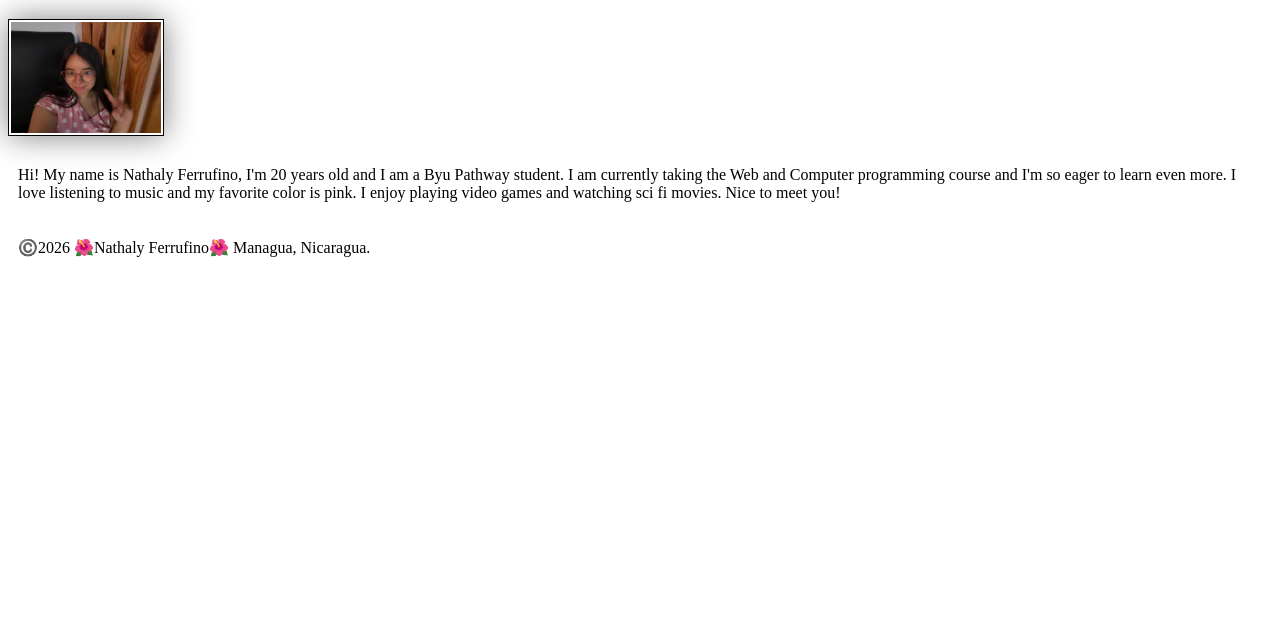
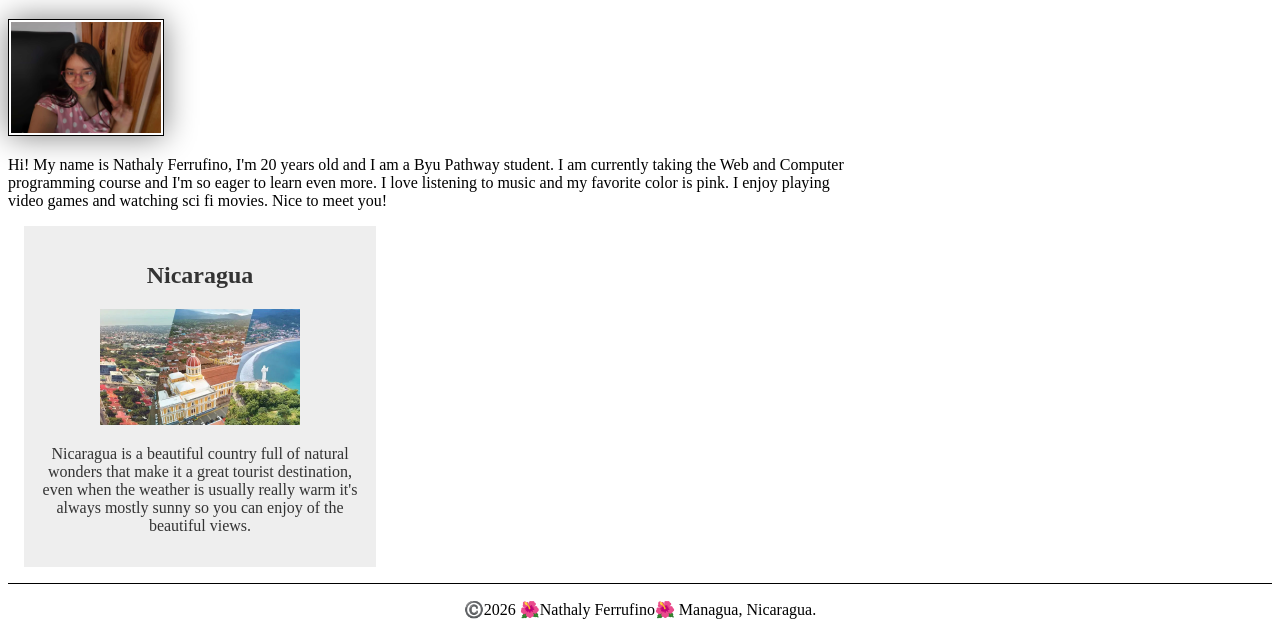
Before and after one commit to Nathalyferrufino/wdd130, a plain HTML site: page index.html in a window 1280 px wide. Shown: the part 205-840 px from the top of the page. Before the commit the page ends 800 px from the top, so only its background shows below. Drawn offline with Linux system fonts and the light colour scheme.

Commit message:
home page enhancement assigment completed, first draft.

```diff
--- a/index.html
+++ b/index.html
@@ -5,6 +5,9 @@
     <meta charset="UTF-8">
     <meta name="viewport" content="width=device-width, initial-scale=1.0">
     <title>Nathaly Ferrufino | WDD 130</title>
+    <meta name="description"
+        content="My name is Nathaly Ferrufino and I'm currently studying the Web fundamentals course, this page was created to introduce myself and get to know me a little better!.">
+    <meta name="author" content="Nathaly Ferrufino">
     <link rel="stylesheet" href="styles/styles.css">
 </head>
 
@@ -24,6 +27,12 @@
             movies. Nice to meet you!
         </p>
     </main>
+    <aside>
+        <h2>Nicaragua</h2>
+        <img src="images/nicaragua.jpg" alt="Nicaragua landscapes" width="200">
+        <p>Nicaragua is a beautiful country full of natural wonders that make it a great tourist destination, even when
+            the weather is usually really warm it's always mostly sunny so you can enjoy of the beautiful views.</p>
+    </aside>
     <footer>
         <p> ©️2026 🌺Nathaly Ferrufino🌺 Managua, Nicaragua.</p>
     </footer>
--- a/styles/styles.css
+++ b/styles/styles.css
@@ -13,7 +13,7 @@ h1 {
     color: pink;
 }
 
-img {
+main img {
     width: 150px;
     height: auto;
     border: 1px solid black;
@@ -22,5 +22,30 @@ img {
 }
 
 p {
-    padding: 10px;
+    padding: 0;
 }
+
+main {
+    max-width: 840px;
+}
+
+aside {
+    width: 20rem;
+    margin: 1rem;
+    border: 1px solid rgb(0, 0, 0 / 0.2);
+    padding: 1rem;
+    background-color: #eee;
+    color: #333;
+    text-align: center;
+}
+
+aside img {
+    width: 200px;
+    height: auto;
+}
+
+footer {
+    margin-top: 15px;
+    border-top: 1px solid #000;
+    text-align: center;
+}
```
Also changed, not shown: images/nicaragua.jpg (added).
